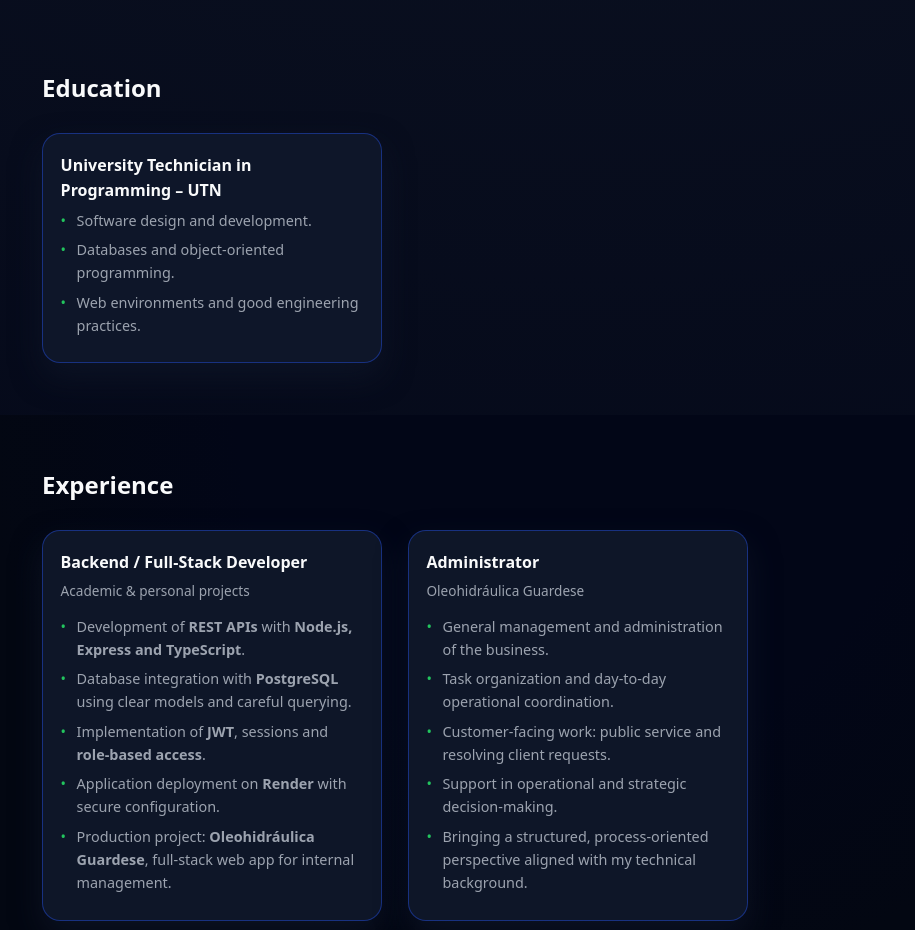
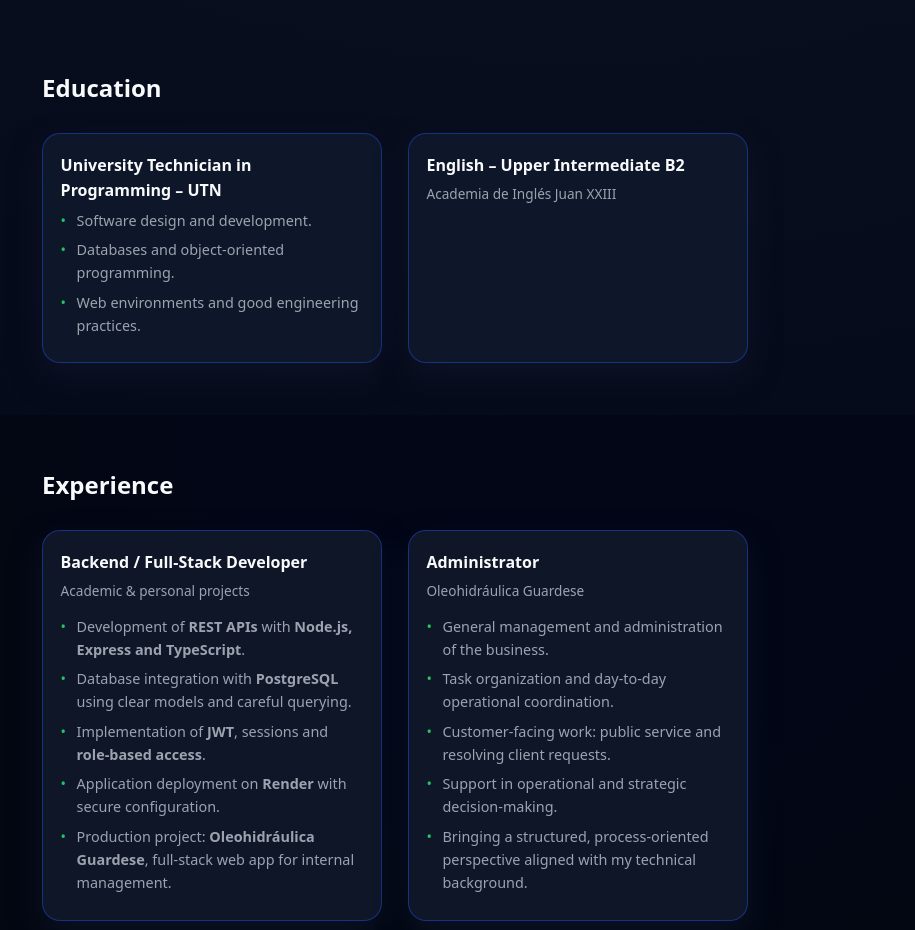
Before and after one commit to LuchoGuardese/Portfolio, a React (Vite) app: page / in a window 1280 px wide. Shown: the part 1240-2170 px from the top of the page, without its empty margins (62-977 px from the left). Built offline with nearby package versions, Linux system fonts and the light colour scheme.

Commit message:
Agregado de formacion

```diff
--- a/src/App.tsx
+++ b/src/App.tsx
@@ -276,6 +276,19 @@ const App: React.FC = () => {
                       : "Web environments and good engineering practices."}
                   </li>
                 </ul>
+              </article>
+
+              <article className="card">
+                <h3 className="card-title">
+                  {isEs
+                    ? "Inglés – Upper Intermediate B2"
+                    : "English – Upper Intermediate B2"}
+                </h3>
+                <p className="card-subtitle">
+                  {isEs
+                    ? "Academia de Inglés Juan XXIII"
+                    : "Academia de Inglés Juan XXIII"}
+                </p>
               </article>
             </div>
           </div>
```
